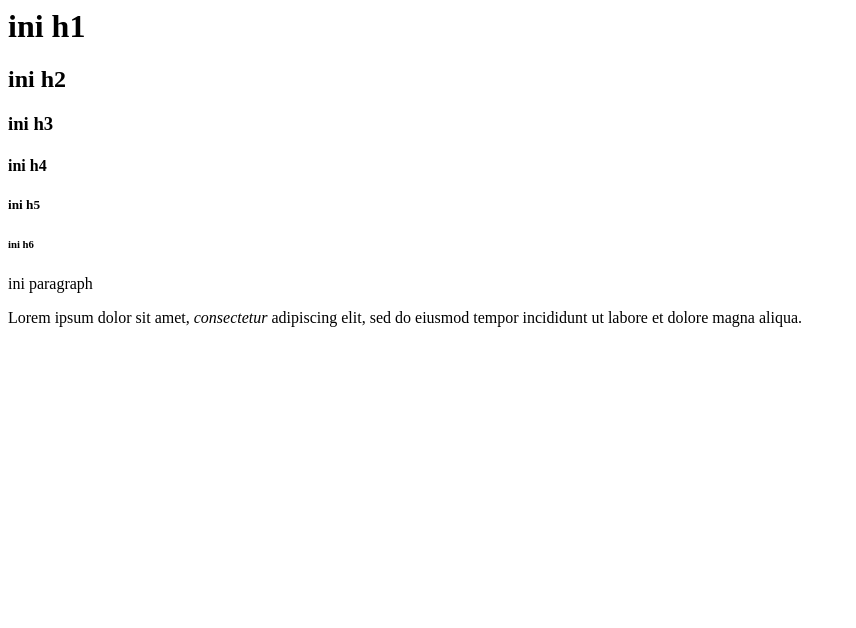
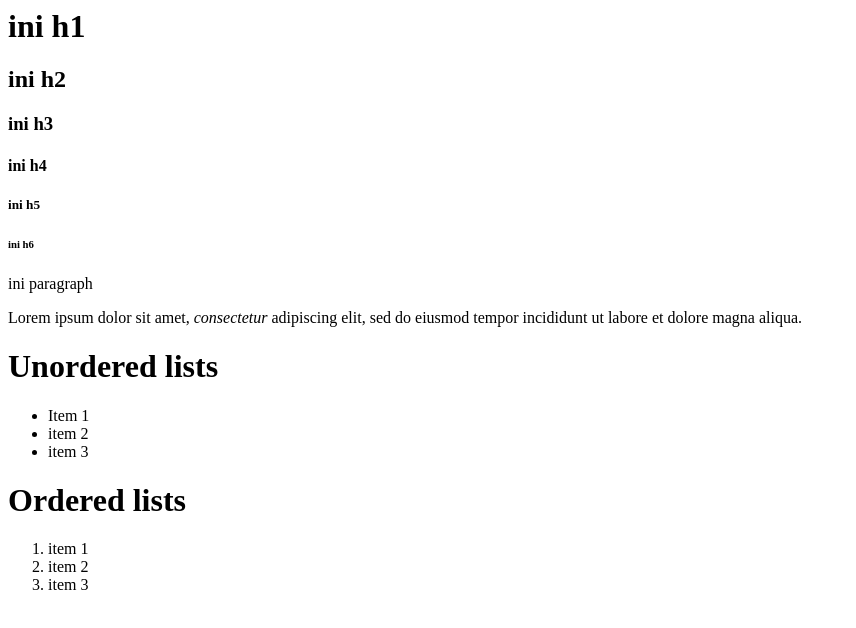
Before and after one commit to yugotofakup/git_test, a plain HTML site: page index.html in a window 1280 px wide. Shown: the whole page, without its empty margins (0-856 px from the left). Drawn offline with Linux system fonts and the light colour scheme.

Commit message:
edit index.html file in repos directory

```diff
--- a/index.html
+++ b/index.html
@@ -11,8 +11,23 @@
     <h4>ini h4</h4>
     <h5>ini h5</h5>
     <h6>ini h6</h6>
+    <!-- this is a HTML comments -->
     <p>ini paragraph</p>
+    <!-- this is also a HTML comments -->
     <p>Lorem ipsum dolor sit amet, <em>consectetur</em>  adipiscing elit, sed do eiusmod tempor
         incididunt ut labore et dolore magna aliqua.</p>
+    <!-- Unordered lists -->
+    <h1>Unordered lists</h1>
+    <ul>
+        <li>Item 1</li>
+        <li>item 2</li>
+        <li>item 3</li>
+    </ul>
+    <h1>Ordered lists</h1>
+    <ol>
+        <li>item 1</li>
+        <li>item 2</li>
+        <li>item 3</li>
+    </ol>
 </body>
 </html>
```
